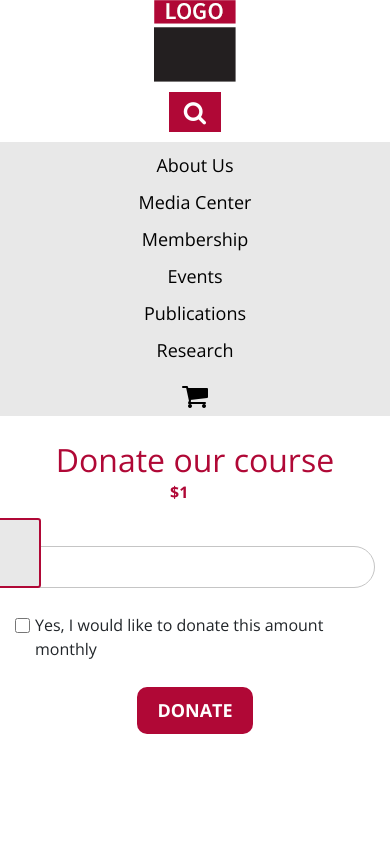
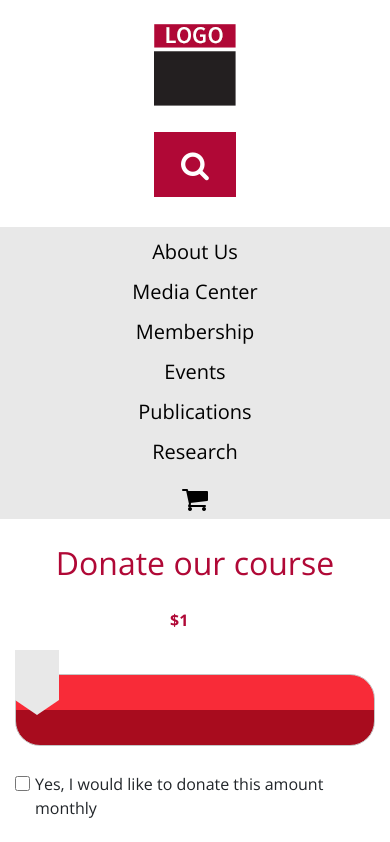
Before and after one commit to michal-switon/donate_form, a website: page index.html in a window 390 px wide. Shown: the top 842 px of the page. Drawn offline with nearby package versions, Linux system fonts and the light colour scheme.

Commit message:
modified range slider

```diff
--- a/index.html
+++ b/index.html
@@ -12,18 +12,13 @@
     </head>
     <body>
         <header>
-            <div class="header__left">
-                <div>
             <img src="images/header_logo.png" alt="Company logo">
-                </div>
-            </div>
-            <div class="header__right">
-                <div class="header__right__top">
+            <div class="header__top">
                 <button>
                     <i class="fa fa-search" aria-hidden="true"></i>
                 </button>
             </div>
-                <div class="header__right__bottom">
+            <div class="header__bottom">
                 <ul>
                      <li>
                         <a href="#">About Us</a>
@@ -50,7 +45,6 @@
                         </a>
                     </li>
                 </ul>
-                </div>
             </div>
         </header>
         <main class="container">
--- a/sass/style.scss
+++ b/sass/style.scss
@@ -47,27 +47,22 @@ body {
 /* == HEADER == */
 
 header {
+    position: relative;
     display: flex;
-    flex-direction: row;
-    justify-content: center;
-    align-items: center;
-    flex: 100%;
-
-    .header__left {
-        display: flex;
-        flex: 1;
-        justify-content: flex-end;
-        align-items: center;
-    }
-
-    .header__right {
-        display: flex;
-        flex: 5;
     flex-direction: column;
     justify-content: flex-end;
     align-items: flex-end;
+    flex: 100%;
 
-        .header__right__top {
+    img {
+        position: absolute;
+        top: 54px;
+        left: 100px;
+        @include transform(translate(-50%, -50%));
+    }
+
+    .header__top {
+        background-color: $element-color-light;
 
         button {
             padding: 2px 15px;
@@ -79,7 +74,7 @@ header {
             cursor: pointer;
             text-transform: uppercase;
             font-weight: 700;
-                @include transition(all 0.2s linear);
+            @include transition(0.2s linear);
 
             &:hover {
                 opacity: 0.5;
@@ -89,13 +84,14 @@ header {
 
     }
 
-        .header__right__bottom {
+    .header__bottom {
         display: flex;
         width: 100%;
         flex-direction: row;
         justify-content: flex-end;
         align-items: center;
         background-color: $element-color-light;
+        padding-left: 15vw;
 
         ul {
             display: flex;
@@ -142,7 +138,6 @@ header {
 
 }
 
-}
 
 main {
     min-height: 69vh;
@@ -169,7 +164,7 @@ main {
         flex-direction: row;
         justify-content: flex-start;
         align-items: center;
-        margin: 0;
+        margin-top: 3vh;
 
         input {
             border: 0;
@@ -186,6 +181,7 @@ main {
             font-size: 16px;
             margin: 0;
             flex: 5;
+            text-align: center;
         }
 
     }
@@ -198,21 +194,39 @@ main {
         padding: 20px;
         margin-top: 5vh;
         @include border-radius(25px);
+        background: linear-gradient(to top, #a80c1e 50%, #f82b38 50%);
 
         .ui-slider-handle {
-            border: 2px solid $element-color;
+            display: inline-block;
+            height: 50px;
+            width: 44px;
+            margin-top: -20px;
+            position: relative;
+            top: 50%;
+            left: 50%;
+            @include border-radius(0);
+            @include transform(translate(-25%, -50%));
+            border: 0;
             background: $element-color-light;
             color: $element-color;
             font-size: 16px;
             font-family: 'Open Sans', sans-serif;
-            width: 50px;
-            height: 70px;
             line-height: 30px;
             text-align: center;
             outline: none;
-            top: 50%;
-            left: 50%;
-            @include transform(translate(-30%, -70%));
+
+
+            &::before {
+                border-top: 15px solid $element-color-light;
+                border-left: 22px solid transparent;
+                border-right: 22px solid transparent;
+                content: "";
+                height: 0;
+                left: 0;
+                position: absolute;
+                top: 50px;
+                width: 0;
+            }
         }
 
     }
@@ -370,22 +384,32 @@ footer {
 
     header {
         flex-direction: column;
-
-        .header__right {
         justify-content: center;
         align-items: center;
         width: 100%;
 
-            .header__right__top {
-                margin: 10px 0 10px 0;
+        img {
+            position: relative;
+            @include transform(translate(-100px, -30px));
+
+        }
+
+        .header__top {
+            margin: 50px 0 30px 0;
             justify-content: center;
             align-items: center;
+
+            button {
+                padding: 10px 27px;
+                font-size: 30px;
+            }
         }
 
-            .header__right__bottom {
+        .header__bottom {
             flex-direction: column;
             justify-content: center;
             align-items: center;
+            padding-left: 0;
 
             ul {
                 flex-direction: column;
@@ -395,6 +419,11 @@ footer {
 
                 li {
                     padding: 10px 0 0 0;
+
+                    a {
+                        font-size: 20px;
+                    }
+
                 }
 
                 li:first-of-type {
@@ -416,7 +445,6 @@ footer {
 
     }
 
-    }
 
     /* == RANGE SLIDER == */
 
@@ -440,22 +468,32 @@ footer {
 
     header {
         flex-direction: column;
-
-        .header__right {
         justify-content: center;
         align-items: center;
         width: 100%;
 
-            .header__right__top {
-                 margin: 10px 0 10px 0;
+        img {
+            position: relative;
+            @include transform(translate(-100px, -30px));
+
+        }
+
+        .header__top {
+            margin: 50px 0 30px 0;
             justify-content: center;
             align-items: center;
+
+            button {
+                padding: 10px 27px;
+                font-size: 30px;
+            }
         }
 
-            .header__right__bottom {
+        .header__bottom {
             flex-direction: column;
             justify-content: center;
             align-items: center;
+            padding-left: 0;
 
             ul {
                 flex-direction: column;
@@ -465,6 +503,11 @@ footer {
 
                 li {
                     padding: 10px 0 0 0;
+
+                    a {
+                        font-size: 20px;
+                    }
+
                 }
 
                 li:first-of-type {
@@ -486,7 +529,6 @@ footer {
 
     }
 
-    }
 
     /* == RANGE SLIDER == */
 
@@ -520,6 +562,22 @@ footer {
 
     }
 
+    .hidden__card {
+
+        p {
+            justify-content: center;
+        }
+
+        .form__element {
+
+            input {
+                padding: 10px;
+            }
+
+        }
+
+    }
+
     .button__donate__wrapper {
         display: flex;
         justify-content: center;
```
Also changed, not shown: js/scripts.js (line endings or trailing spaces), sass/style.css, sass/style.min.css. Lines whose indentation alone changed are shown as unchanged.
